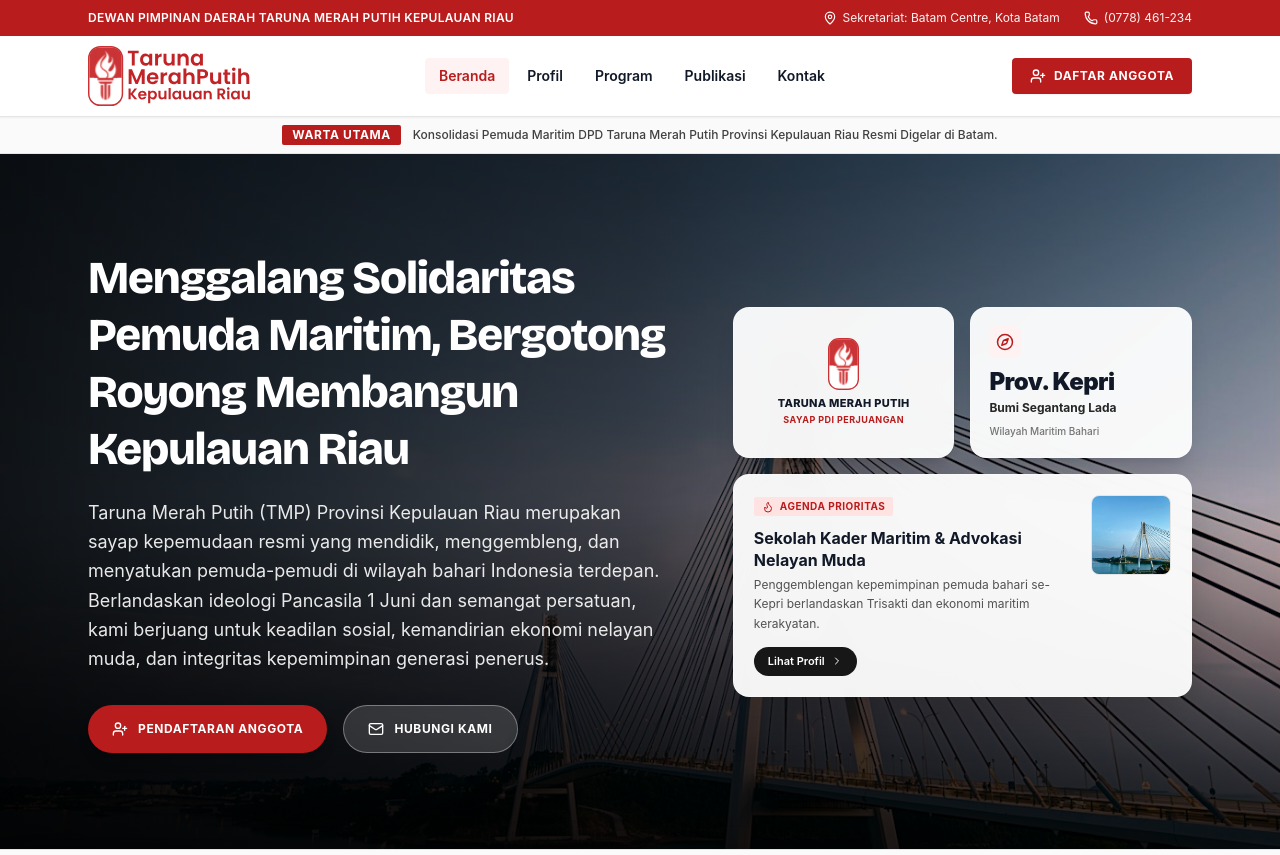
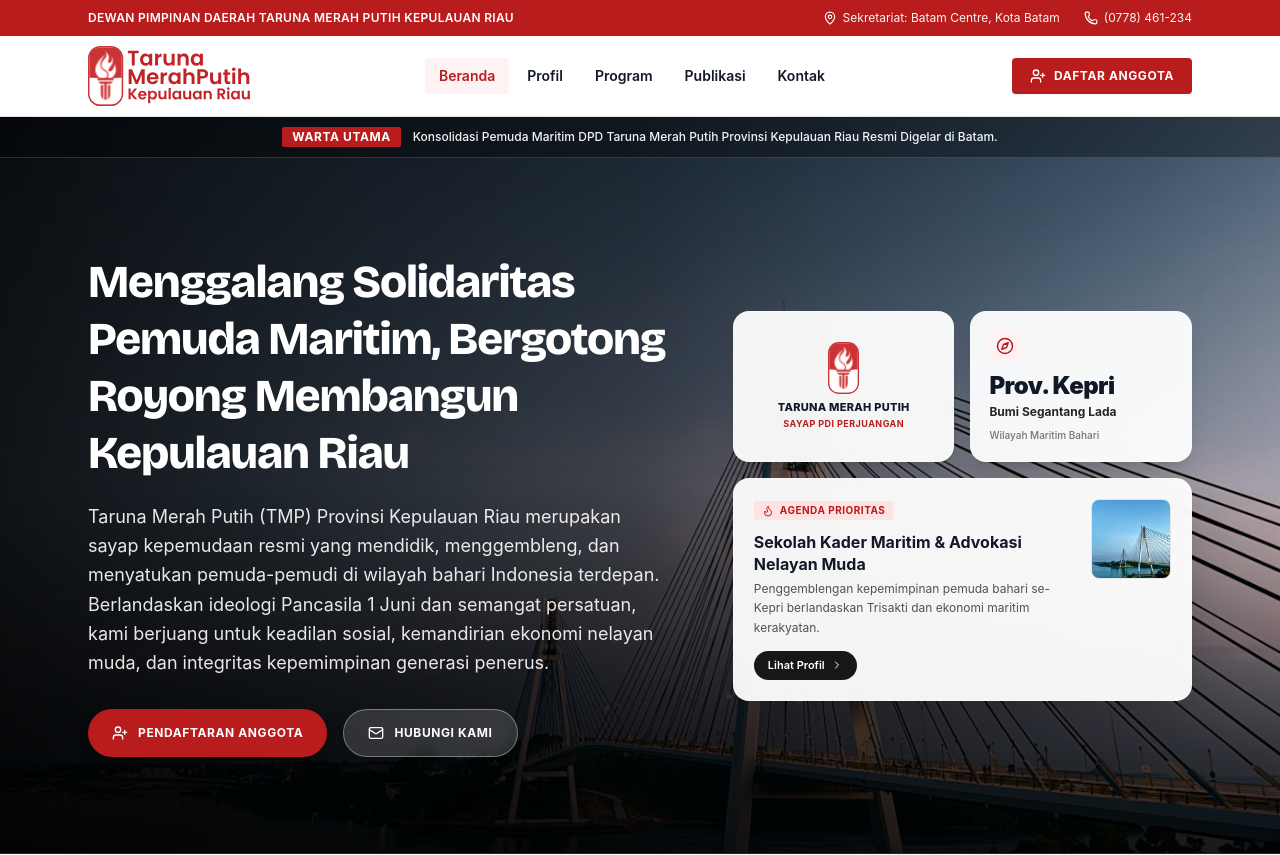
Before and after one commit to dhimasarista/tmpkepri-next, a Next.js app: page / in a window 1280 px wide. Shown: the top 855 px of the page. Built offline with nearby package versions, Linux system fonts and the light colour scheme.

Commit message:
style: make warta utama ticker blur-transparent

```diff
--- a/components/landing/home-hero.tsx
+++ b/components/landing/home-hero.tsx
@@ -6,24 +6,8 @@ import { ChevronRight, UserPlus, Flame, Compass, Mail } from "lucide-react";
 
 export function HomeHero() {
   return (
-    <section className="relative overflow-hidden border-b border-neutral-200">
-      {/* 1. Breaking / Agenda Ticker (Centered) */}
-      <div className="border-b border-neutral-200 bg-neutral-50 px-4 py-2 sm:px-6">
-        <div className="container mx-auto flex max-w-6xl items-center justify-center gap-3 text-xs text-center">
-          <span className="shrink-0 rounded-xs bg-[#B91C1C] px-2.5 py-0.5 font-bold uppercase tracking-wider text-white">
-            WARTA UTAMA
-          </span>
-          <div className="text-neutral-700">
-            <span className="font-medium">
-              Konsolidasi Pemuda Maritim DPD Taruna Merah Putih Provinsi Kepulauan Riau Resmi Digelar di Batam.
-            </span>
-          </div>
-        </div>
-      </div>
-
-      {/* 2. Main Hero Area with Photographic Background & Red Tint */}
-      <div className="relative isolate overflow-hidden bg-neutral-950 py-14 sm:py-18 lg:py-24 text-white">
-        {/* Background Image */}
+    <section className="relative isolate overflow-hidden border-b border-neutral-800 bg-neutral-950 text-white">
+      {/* Background Image across the entire hero section */}
       <div className="absolute inset-0 -z-20">
         <Image
           src="/assets/hero-bg.jpg"
@@ -49,6 +33,26 @@ export function HomeHero() {
         aria-hidden="true"
         className="absolute inset-0 -z-10 bg-gradient-to-t from-black/80 via-transparent to-black/30"
       />
+
+      {/* 1. Breaking / Agenda Ticker (Blur Transparan Glassmorphism) */}
+      <div className="border-b border-white/15 bg-black/35 backdrop-blur-md px-4 py-2.5 sm:px-6">
+        <Link
+          href="/publikasi"
+          className="group container mx-auto flex max-w-6xl items-center justify-center gap-3 text-xs text-center transition hover:opacity-95"
+        >
+          <span className="shrink-0 rounded-xs bg-[#B91C1C] px-2.5 py-0.5 font-bold uppercase tracking-wider text-white shadow-xs transition group-hover:bg-[#991B1B]">
+            WARTA UTAMA
+          </span>
+          <div className="text-white/95 transition group-hover:text-white">
+            <span className="font-medium">
+              Konsolidasi Pemuda Maritim DPD Taruna Merah Putih Provinsi Kepulauan Riau Resmi Digelar di Batam.
+            </span>
+          </div>
+        </Link>
+      </div>
+
+      {/* 2. Main Hero Area */}
+      <div className="py-14 sm:py-18 lg:py-24">
 
         {/* Container Content */}
         <div className="container mx-auto max-w-6xl px-4 sm:px-6">
```
Lines whose indentation alone changed are shown as unchanged.
